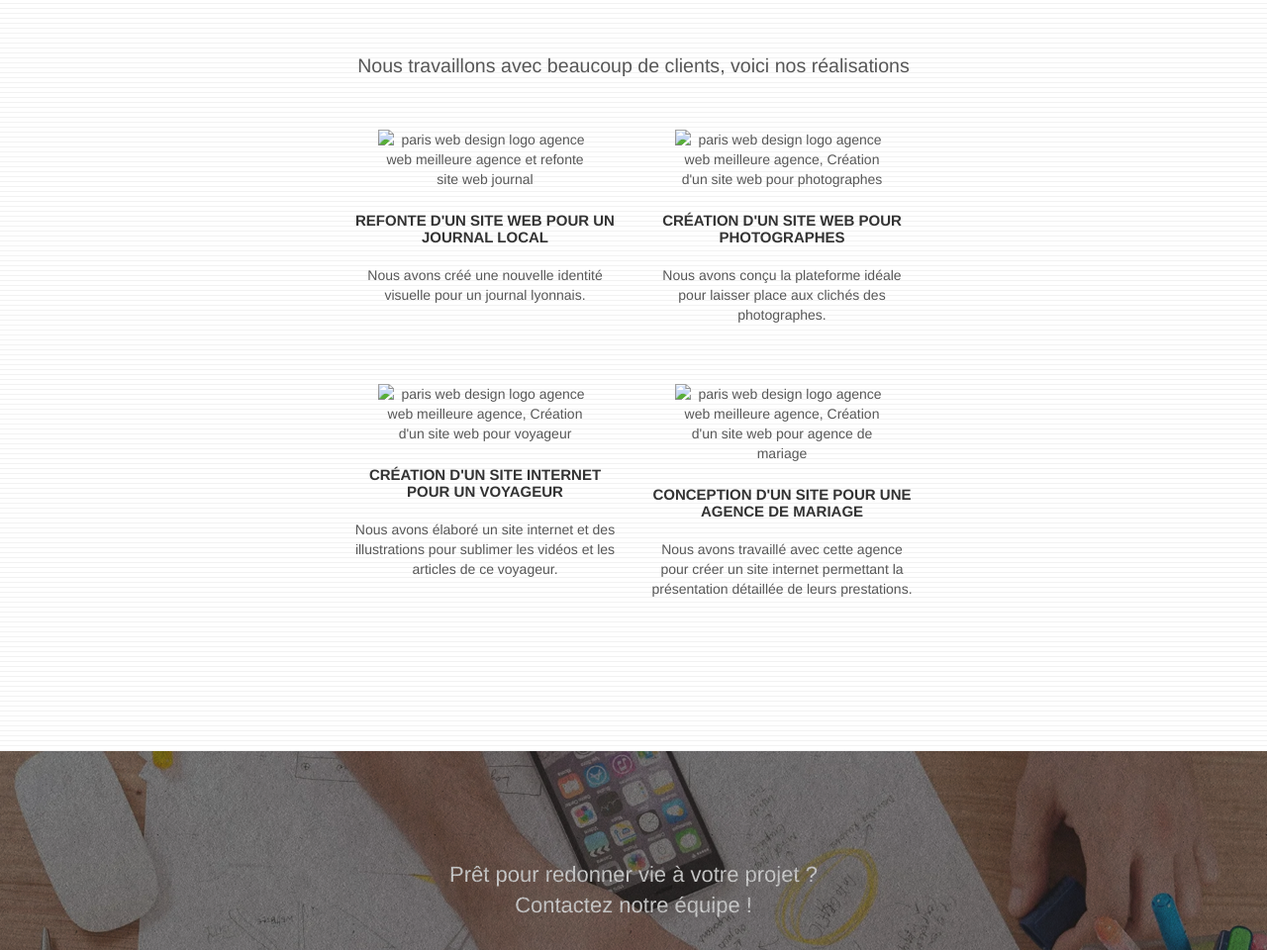
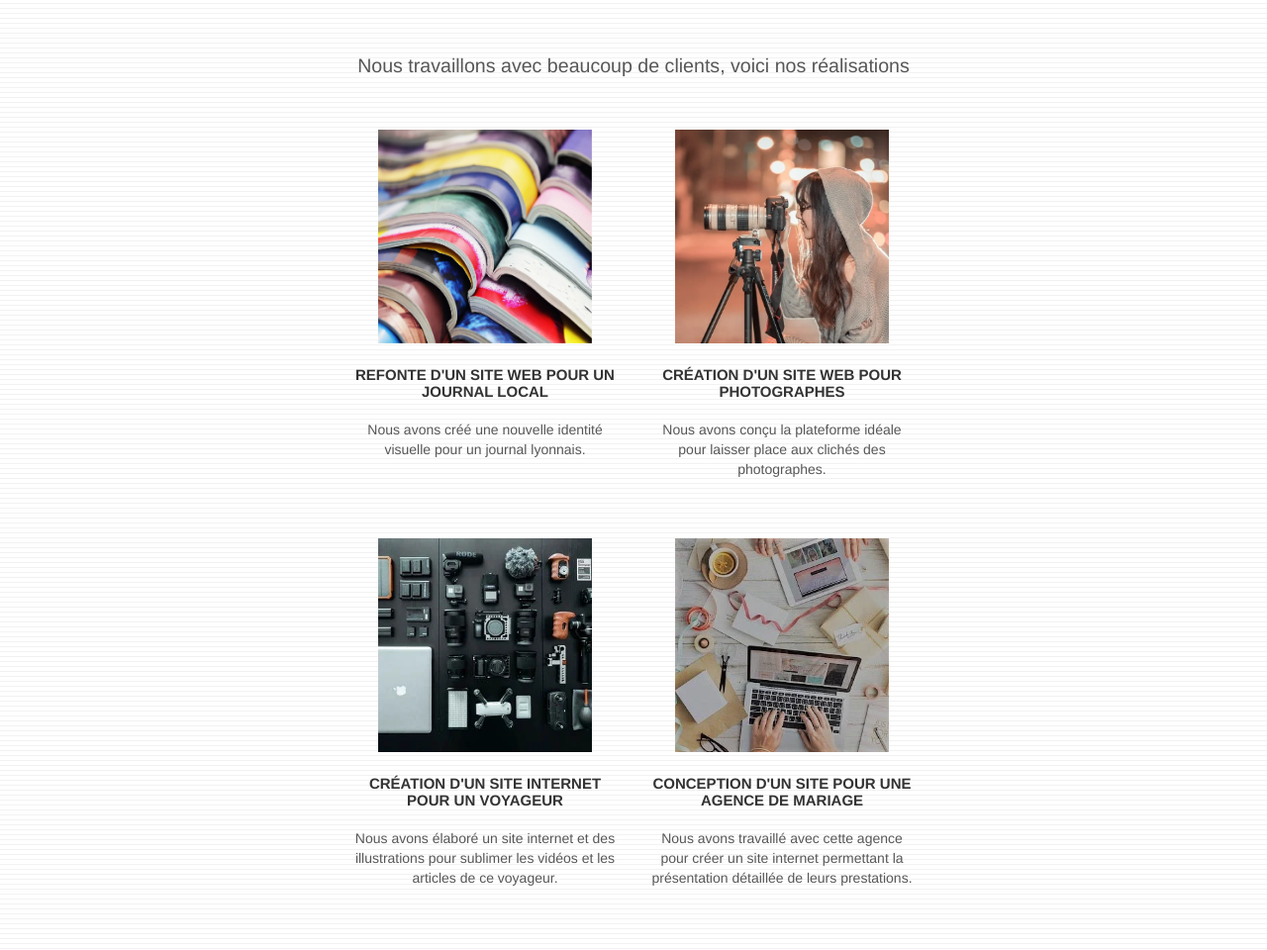
Before and after one commit to lls77580/LudovicLHEVEDER_4_19042021, a website: page index.html in a window 1280 px wide. Shown: the part 1600-2560 px from the top of the page at 99% size. Drawn offline with Linux system fonts and the light colour scheme.

Commit message:
commit final

```diff
--- a/index.html
+++ b/index.html
@@ -140,7 +140,7 @@
                 </div>
                 <div class="row tight-width-whitespace portfolio-row">
                     <div class="col-sm-6">
-                        <a href="#" data-lightbox="img/livres_empilés.webp" data-gallery-id="gallery-1" data-caption="Refonte d'un site web pour un journal local" data-frame="snapshot-lb"><img src="img/1.webp" alt="paris web design logo agence web meilleure agence et refonte site web journal" class="img-responsive portfolio-thumb" /></a>
+                        <a href="#" data-lightbox="img/livres_empilés.webp" data-gallery-id="gallery-1" data-caption="Refonte d'un site web pour un journal local" data-frame="snapshot-lb"><img src="img/livres_empilés.webp" alt="paris web design logo agence web meilleure agence et refonte site web journal" class="img-responsive portfolio-thumb" /></a>
                         <h3 class="mg-md text-center">
                             Refonte d'un site web pour un journal local
                         </h3>
@@ -149,7 +149,7 @@
                         </p>
                     </div>
                     <div class="col-sm-6">
-                        <a href="#" data-lightbox="img/photographe.webp" data-gallery-id="gallery-1" data-caption="Création d'un site web pour photographes" data-frame="snapshot-lb"><img src="img/2.webp" class="img-responsive portfolio-thumb" alt="paris web design logo agence web meilleure agence, Création d'un site web pour photographes" /></a>
+                        <a href="#" data-lightbox="img/photographe.webp" data-gallery-id="gallery-1" data-caption="Création d'un site web pour photographes" data-frame="snapshot-lb"><img src="img/photographe.webp" class="img-responsive portfolio-thumb" alt="paris web design logo agence web meilleure agence, Création d'un site web pour photographes" /></a>
                         <h3 class="mg-md text-center">
                             Création d'un site web pour photographes
                         </h3>
@@ -160,7 +160,7 @@
                 </div>
                 <div class="row tight-width-whitespace portfolio-row">
                     <div class="col-sm-6">
-                        <a href="#" data-lightbox="img/photos_voyage.webp" data-gallery-id="gallery-1" data-caption="Création d'un site internet pour un voyageur" data-frame="snapshot-lb"><img src="img/3.webp" class="img-responsive portfolio-thumb" alt="paris web design logo agence web meilleure agence, Création d'un site web pour voyageur" /></a>
+                        <a href="#" data-lightbox="img/photos_voyage.webp" data-gallery-id="gallery-1" data-caption="Création d'un site internet pour un voyageur" data-frame="snapshot-lb"><img src="img/photos_voyage.webp" class="img-responsive portfolio-thumb" alt="paris web design logo agence web meilleure agence, Création d'un site web pour voyageur" /></a>
                         <h3 class="mg-md text-center">
                             Création d'un site internet pour un voyageur
                         </h3>
@@ -169,7 +169,7 @@
                         </p>
                     </div>
                     <div class="col-sm-6">
-                        <a href="#" data-lightbox="img/web_design.webp" data-gallery-id="gallery-1" data-caption="Conception d'un site pour une agence de mariage" data-frame="snapshot-lb"><img src="img/4.webp" class="img-responsive portfolio-thumb" alt="paris web design logo agence web meilleure agence, Création d'un site web pour agence de mariage" /></a>
+                        <a href="#" data-lightbox="img/web_design.webp" data-gallery-id="gallery-1" data-caption="Conception d'un site pour une agence de mariage" data-frame="snapshot-lb"><img src="img/web_design.webp" class="img-responsive portfolio-thumb" alt="paris web design logo agence web meilleure agence, Création d'un site web pour agence de mariage" /></a>
                         <h3 class="mg-md text-center">
                             Conception d'un site pour une agence de mariage
                         </h3>
```
